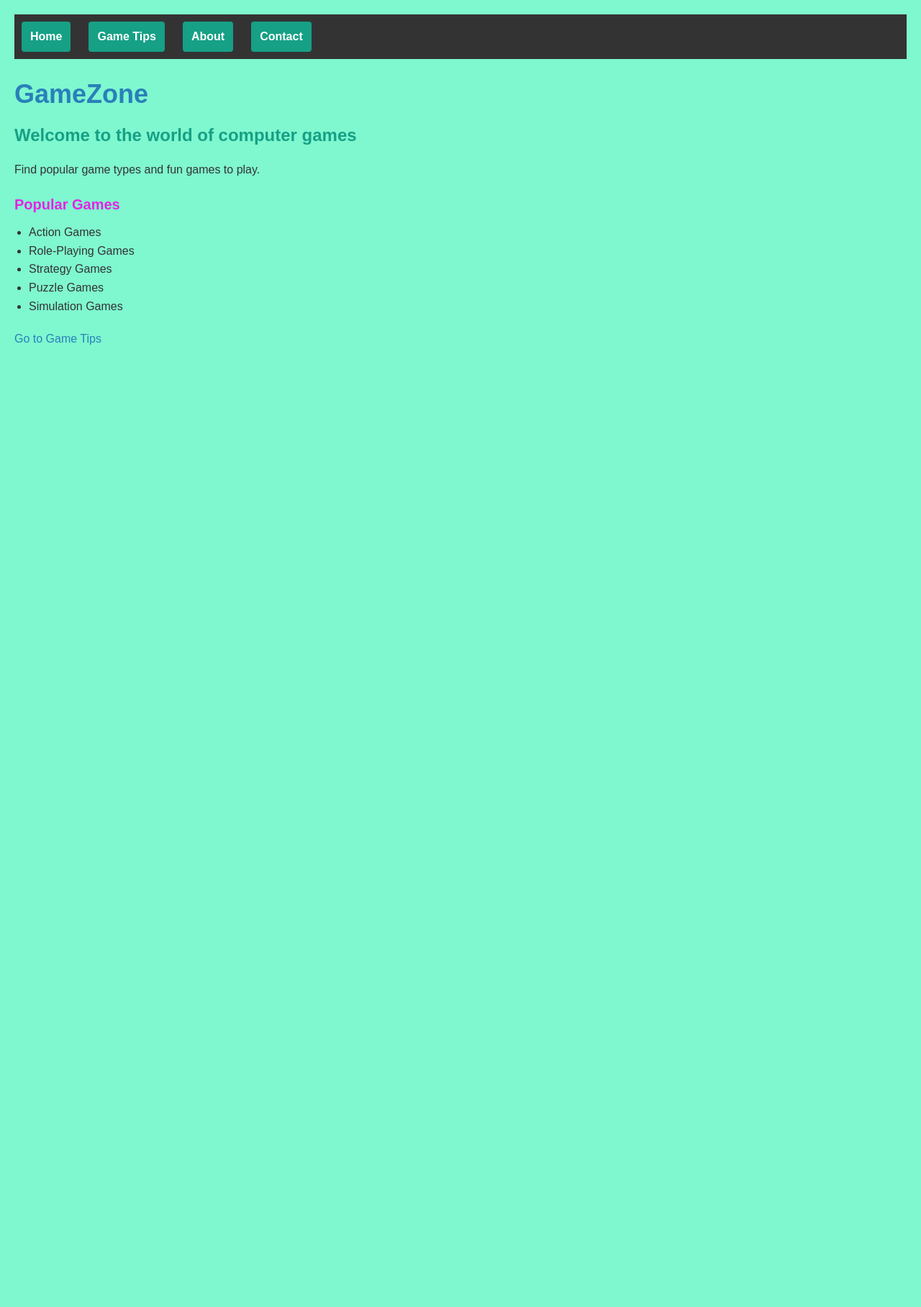
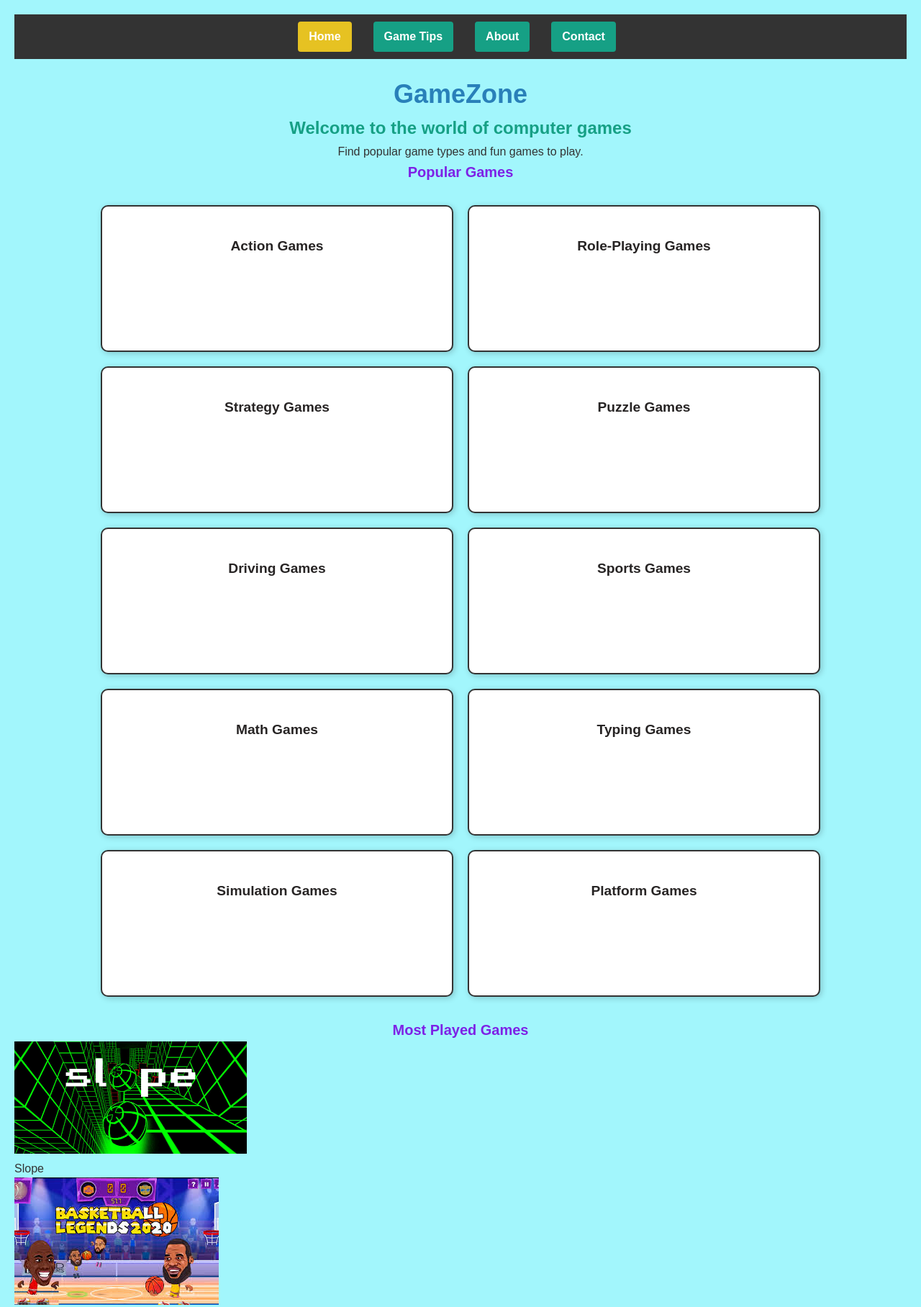
Before and after one commit to Kenzel-promaster41/stackblitz-starters-hsthrt6h, a website: page index.html in a window 1280 px wide. Shown: the top 1816 px of the page at 72% size. Before the commit the page ends 800 px from the top, so only its background shows below. Drawn offline with Linux system fonts and the light colour scheme.

Commit message:
changes made

```diff
--- a/index.html
+++ b/index.html
@@ -5,56 +5,135 @@
     <meta name="description" content="A website about computer games." />
     <link rel="stylesheet" href="../styles.css">
     <style>
+      body, h1, h2, h3, p, ul {
+        margin: 0;
+        padding: 0;
+      }
+
+      body {
+        font-family: Arial, sans-serif;
+        background-color: #a2f6fc;
+        color: #333;
+        padding: 20px;
+        line-height: 1.6;
+      }
 
       nav {
         background-color: #333;
         padding: 10px;
+        display: flex;
+        justify-content: center;
+        gap: 20px;
       }
-      nav ul {
-        list-style-type: none;
-        margin: 0;
-        padding: 0;
-        overflow: hidden;
-      }
-      nav li {
-        float: left;
-        margin-right: 15px;
-      }
+
       nav a {
         color: white;
         text-decoration: none;
         font-weight: bold;
-        padding: 8px 12px;
-        display: block;
       }
+
       nav a:hover {
-        background-color: #555;
+        text-decoration: underline;
+      }
+
+      h1 {
+        text-align: center;
+        margin-top: 20px;
+      }
+
+      h2, h3 {
+        text-align: center;
+      }
+
+      .flex-container {
+        display: flex;
+        flex-wrap: wrap;
+        justify-content: center;
+        gap: 20px;
+        margin: 30px auto;
+        max-width: 1000px;
+      }
+
+      .flex-item {
+        background-color: #fff;
+        border: 2px solid #333;
+        border-radius: 10px;
+        padding: 40px 20px;
+        text-align: center;
+        flex: 1 1 40%; /* ensures two per row on most screens */
+        font-size: 1.2em;
+        box-shadow: 2px 2px 8px rgba(0, 0, 0, 0.2);
+        transition: transform 0.2s ease;
+      }
+
+      .flex-item:hover {
+        transform: scale(1.05);
+      }
+
+      a {
+        color: #0077cc;
+      }
+
+      a:hover {
+        text-decoration: underline;
       }
     </style>
   </head>
+
   <body>
     <nav>
-      <ul>
-        <li><a href="index.html">Home</a></li>
-        <li><a href="page2.html">Game Tips</a></li>
-        <li><a href="about.html">About</a></li>
-        <li><a href="contact.html">Contact</a></li>
-      </ul>
+      <a href="index.html" aria-current="page">Home</a>
+      <a href="page2.html">Game Tips</a>
+      <a href="about.html">About</a>
+      <a href="contact.html">Contact</a>
     </nav>
 
     <h1>GameZone</h1>
     <h2>Welcome to the world of computer games</h2>
-    <p>Find popular game types and fun games to play.</p>
+    <p style="text-align:center;">Find popular game types and fun games to play.</p>
 
     <h3>Popular Games</h3>
-    <ul>
-      <li>Action Games</li>
-      <li>Role-Playing Games</li>
-      <li>Strategy Games</li>
-      <li>Puzzle Games</li>
-      <li>Simulation Games</li>
-    </ul>
+    <div class="flex-container">
+      <div class="flex-item">Action Games</div>
+      <div class="flex-item">Role-Playing Games</div>
+      <div class="flex-item">Strategy Games</div>
+      <div class="flex-item">Puzzle Games</div>
+      <div class="flex-item">Driving Games</div>
+      <div class="flex-item">Sports Games</div>
+      <div class="flex-item">Math Games</div>
+      <div class="flex-item">Typing Games</div>
+      <div class="flex-item">Simulation Games</div>
+      <div class="flex-item">Platform Games</div>
+    </div>
+    <h3>Most Played Games</h3>
+<div class="game-grid">
+  <div class="game-card">
+    <img src="images/slope.png" alt="Slope Game">
+    <p>Slope</p>
+  </div>
 
-    <p><a href="page2.html">Go to Game Tips</a></p>
+  <div class="game-card">
+    <img src="images/basketballlegends.png" alt="Basketball Legends">
+    <p>Basketball Legends</p>
+  </div>
+
+  <div class="game-card">
+    <img src="images/fnaf.png" alt="Five Nights at Freddy's">
+    <p>Five Nights at Freddy's</p>
+  </div>
+
+  <div class="game-card">
+    <img src="images/madalinstuntcars.png" alt="Madalin Stunt Cars 2">
+    <p>Madalin Stunt Cars 2</p>
+  </div>
+
+  <div class="game-card">
+    <img src="images/nitrotype.png" alt="Nitro Type">
+    <p>Nitro Type</p>
+  </div>
+</div>
+
+
+    <p style="text-align:center;"><a href="page2.html">Go to Game Tips</a></p>
   </body>
 </html>
--- a/styles.css
+++ b/styles.css
@@ -1,4 +1,3 @@
-/* Reset margins and paddings */
 body, h1, h2, h3, p, ul {
   margin: 0;
   padding: 0;
@@ -6,7 +5,7 @@ body, h1, h2, h3, p, ul {
 
 body {
   font-family: Arial, sans-serif;
-  background-color: #7ff7cf;
+  background-color: #a2f6fc;
   color: #333333;
   padding: 20px;
   line-height: 1.6;
@@ -26,17 +25,17 @@ nav a {
   text-decoration: none;
   border-radius: 4px;
   font-weight: bold;
+  transition: 0.2s;
 }
 
-/* Part 1: Nav hover */
-nav a:hover {
-  background-color: #e67e22;
+nav a[aria-current='page'] {
+  background-color: #e6c222;
   color: white;
 }
 
-nav a[aria-current='page'] {
-  background-color: #e67e22;
-  color: white;
+nav a:hover {
+  background-color: #1abc9c;
+  transform: scale(1.05);
 }
 
 h1 {
@@ -52,7 +51,7 @@ h2 {
 }
 
 h3 {
-  color: #e622e6;
+  color: #7d22e6;
   font-size: 20px;
   margin-top: 20px;
   margin-bottom: 10px;
@@ -78,24 +77,78 @@ a:hover {
   text-decoration: underline;
 }
 
-/* Part 2: Flexbox grid */
-.flex-grid {
+
+.flex-container {
   display: flex;
-  flex-direction: row;
-  justify-content: space-around;
+  flex-wrap: wrap;
+  justify-content: center;
   align-items: center;
-  margin-top: 30px;
+  gap: 25px;
+  margin-top: 40px;
+  max-width: 1000px;
+  margin-left: auto;
+  margin-right: auto;
 }
 
 .flex-item {
+  background-color: #e6c222;
+  color: rgb(39, 36, 36);
+  padding: 40px 20px;
+  border: 2px solid #2980b9;
+  border-radius: 12px;
+  width: 180px;
+  height: 120px;
+  text-align: center;
+  font-weight: bold;
+  font-size: 18px;
+  transition: 0.3s;
+  box-shadow: 2px 2px 10px rgba(0, 0, 0, 0.2);
+}
+
+.flex-item:hover {
   background-color: #16a085;
+  transform: scale(1.07);
+
+.game-grid {
+  display: grid;
+  grid-template-columns: repeat(auto-fit, minmax(180px, 1fr));
+  gap: 25px;
+  justify-items: center;
+  align-items: start;
+  margin: 40px auto;
+  max-width: 1000px;
+}
+
+.game-card {
+  background-color: #e6c222;
+  border: 2px solid #2980b9;
+  border-radius: 12px;
   padding: 15px;
-  margin: 10px;
-  border: 2px solid #2980b9;
-  border-radius: 4px;
+  width: 180px;
+  text-align: center;
+  transition: transform 0.3s, background-color 0.3s;
+  box-shadow: 2px 2px 10px rgba(0, 0, 0, 0.2);
+}
+
+.game-card:hover {
+  background-color: #16a085;
+  transform: scale(1.05);
+}
+
+.game-card img {
+  width: 100%;
+  height: 120px;
+  object-fit: cover;
+  border-radius: 8px;
+  margin-bottom: 10px;
+  border: 1px solid #2980b9;
+}
+
+.game-card p {
+  font-weight: bold;
   color: white;
-  font-family: Arial, sans-serif;
-  font-size: 16px;
-  text-align: center;
-  width: 150px;
+  margin-top: 5px;
+
 }
+
+}
```
Also changed, not shown: about.html (added, +41 -0 lines), page2.html (+7 -0 lines), contact.html (added), images/basketballlegends.png (added), images/fnaf.png (added), images/madalinstuntcars.png (added), images/nitrotype.png (added), images/slope.png (added).
